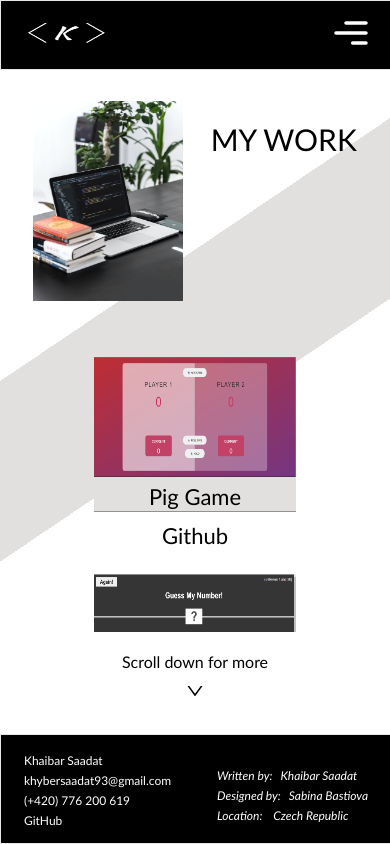
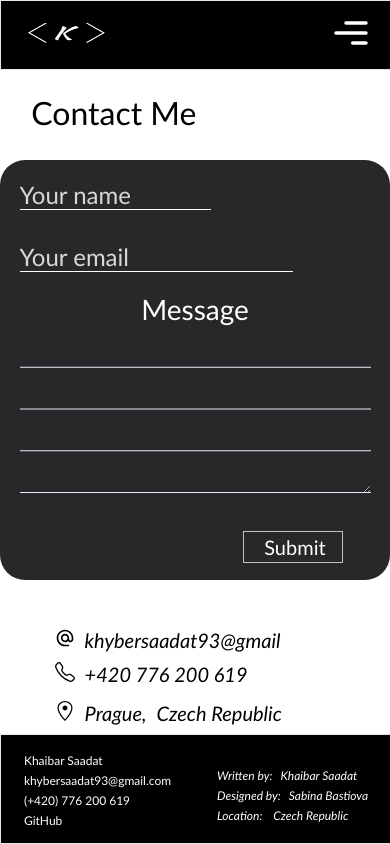
Before and after one commit to khybe/personal-portfolio-vs-1-multi-page, a React (Create React App) app: page /my-work in a window 390 px wide. Built offline with nearby package versions, Linux system fonts and the light colour scheme.

Commit message:
Initialize mobile version of contact-me section

```diff
--- a/package.json
+++ b/package.json
@@ -3,6 +3,7 @@
   "version": "0.1.0",
   "private": true,
   "dependencies": {
+    "@emailjs/browser": "^3.10.0",
     "@testing-library/jest-dom": "^5.16.5",
     "@testing-library/react": "^13.4.0",
     "@testing-library/user-event": "^13.5.0",
--- a/src/App.js
+++ b/src/App.js
@@ -4,6 +4,7 @@ import Navbar from "../src/components/header/Navbar";
 import Home from "../src/components/home/Home";
 import AboutMe from "../src/components/about-me/AboutMe";
 import MyWork from "../src/components/my-work/MyWork";
+import ContactMe from "../src/components/contact-me/ContactMe";
 import Footer from "../src/components/footer/Footer";
 
 function App() {
@@ -13,7 +14,8 @@ function App() {
       <main>
         {/* <Home /> */}
         {/* <AboutMe /> */}
-        <MyWork />
+        {/* <MyWork /> */}
+        <ContactMe />
       </main>
       <Footer />
     </div>
--- /dev/null
+++ b/src/components/contact-me/ContactMe.css
@@ -0,0 +1,137 @@
+/* Override default autofill styles  */
+input:-webkit-autofill {
+  transition: background-color 9999s ease-in-out 0s;
+  -webkit-text-fill-color: #fff;
+}
+
+/* Override default placeholder styles */
+::placeholder {
+  color: rgb(218, 215, 215);
+  opacity: 1; /* Firefox */
+}
+
+:-ms-input-placeholder {
+  /* Internet Explorer 10-11 */
+  color: rgb(218, 215, 215);
+}
+
+::-ms-input-placeholder {
+  /* Microsoft Edge */
+  color: rgb(218, 215, 215);
+}
+
+.contact-me .bg {
+  display: none;
+}
+
+.contact-me .title {
+  font-size: 3.2rem;
+  font-weight: 300;
+  position: absolute;
+  top: 11vh;
+  left: 8vw;
+}
+
+.form {
+  background-color: #28282b;
+  width: 100vw;
+  height: 45vh;
+  padding: 2rem 0;
+  position: relative;
+  top: 19vh;
+  color: #fff;
+  border-radius: 25px;
+}
+
+form label {
+  font-size: 2.8rem;
+  font-weight: 100;
+}
+
+form input,
+form textarea {
+  font-size: 2.4rem;
+  background-color: transparent;
+  color: #fff;
+  outline: none;
+  border: none;
+  font-weight: 100;
+}
+
+.user-info {
+  width: 70%;
+  height: 24%;
+  margin-left: 5vw;
+  display: flex;
+  flex-direction: column;
+  justify-content: space-between;
+}
+
+.user-info input {
+  border-bottom: 1.5px solid rgb(255, 255, 255);
+}
+
+.user-info input:first-of-type {
+  width: 70%;
+}
+
+.user-msg {
+  width: 90%;
+  height: 55%;
+  margin: 2rem auto;
+  text-align: center;
+}
+
+.user-msg textarea {
+  width: 100%;
+  height: 80%;
+  line-height: 3ch;
+  background-image: linear-gradient(
+    transparent,
+    transparent calc(3ch - 1px),
+    #e7eff8 0px
+  );
+  background-size: 100% 3ch;
+}
+
+form button {
+  width: 10rem;
+  font-size: 2rem;
+  font-weight: 100;
+  color: #fff;
+  padding: 0.3rem 2rem;
+  background-color: transparent;
+  border: 1px solid rgb(197, 193, 193);
+  position: absolute;
+  bottom: 4%;
+  right: 12%;
+}
+
+form button:hover {
+  background-color: #fff;
+  color: #000;
+  border: 2px solid #000;
+}
+
+.cm-mb-btm {
+  font-size: 2rem;
+  width: 72%;
+  height: 200px;
+  position: absolute;
+  bottom: 2.5%;
+  left: 0;
+  right: 0;
+  margin: 0 auto;
+}
+
+.cm-mb-btm span {
+  margin-left: 1rem;
+}
+
+.cm-mb-btm a,
+.cm-mb-btm p {
+  display: block;
+  text-decoration: none;
+  color: #000;
+  padding: 0.5rem 0;
+}
--- /dev/null
+++ b/src/components/contact-me/ContactMe.js
@@ -0,0 +1,93 @@
+import React, { useRef } from "react";
+import emailjs from "@emailjs/browser";
+import "./ContactMe.css";
+
+import contactMePic from "../../assets/contactMe.jpg";
+import { MdAlternateEmail } from "react-icons/md";
+import { BsTelephone } from "react-icons/bs";
+import { GoLocation } from "react-icons/go";
+
+// Abbreviations: {bg: background, msg: message, dt: desktop, mb: mobile, btm: bottom, cm: contact-me}
+const ContactMe = () => {
+  const form = useRef();
+
+  const sendEmail = (e) => {
+    e.preventDefault();
+
+    emailjs
+      .sendForm(
+        "service_2pybxcm",
+        "template_926571o",
+        form.current,
+        "hINxQqHWhS0J_swtW"
+      )
+      .then(
+        (result) => {
+          console.log(result.text);
+          alert(
+            "Thank you for your message! \n I will get back to you as soon as possible."
+          );
+        },
+        (error) => {
+          console.log(error.text);
+          console.log("Something went wrong, please try again.");
+        }
+      );
+  };
+
+  return (
+    <section className="contact-me">
+      <img
+        className="bg"
+        src={contactMePic}
+        alt="Left side background for contact me section"
+      />
+      <h2 className="title">Contact Me</h2>
+      <form ref={form} onSubmit={sendEmail} className="form">
+        <div className="user-info">
+          <input
+            type="text"
+            id="user_name"
+            name="user_name"
+            required
+            placeholder="Your name"
+          />
+
+          <input
+            type="email"
+            id="user_email"
+            name="user_email"
+            required
+            placeholder="Your email"
+          />
+        </div>
+        <div className="user-msg">
+          <label for="message">Message</label>
+          <textarea id="message" name="message" required />
+        </div>
+        <button type="submit" value="Send">
+          Submit
+        </button>
+      </form>
+
+      <address className="cm-dt-right cm-mb-btm">
+        <a href="mailto:khybersaadat93@gmail.com">
+          <MdAlternateEmail />
+          <span>khybersaadat93@gmail</span>
+        </a>
+        <a href="tel:+420776200619">
+          <BsTelephone />
+          <span>+420 776 200 619</span>
+        </a>
+        <p>
+          <GoLocation />
+          <span>
+            Prague,<span>Czech Republic</span>
+          </span>
+        </p>
+      </address>
+    </section>
+  );
+};
+
+export default ContactMe;
```
Also changed, not shown: 1 other file (tests, documents, lock files or other folders).
